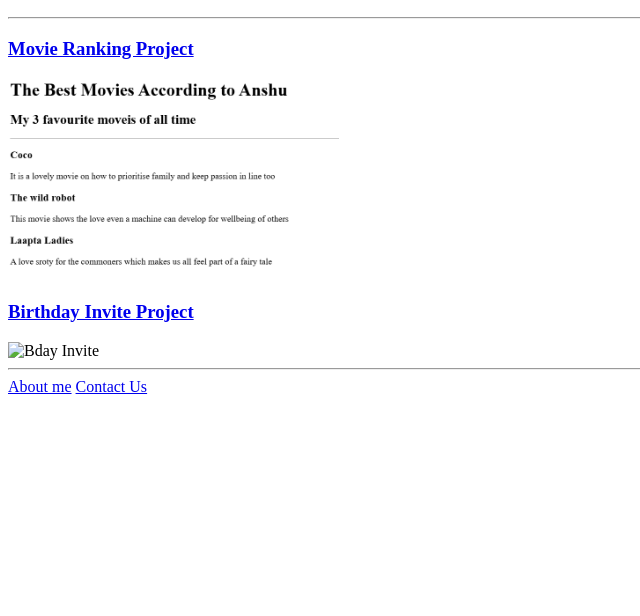
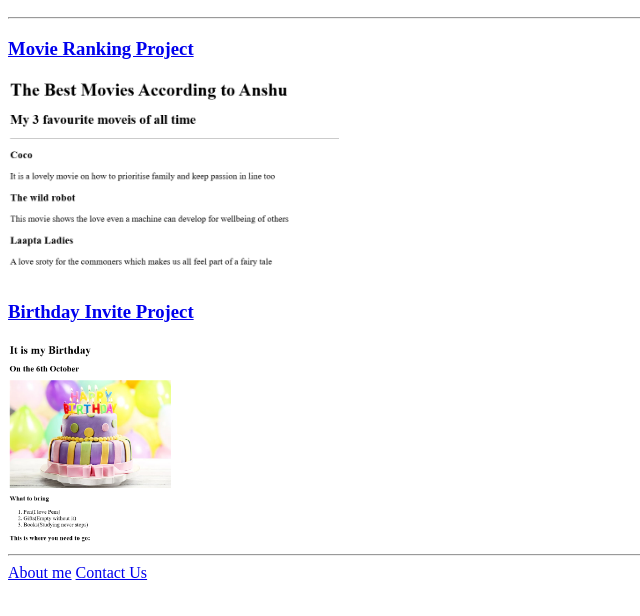
Before and after one commit to AnshuJaiswal88/html-Portfolio, a plain HTML site: page index.html in a window 1280 px wide. Shown: the part 110-726 px from the top of the page, without its empty margins (0-640 px from the left). Drawn offline with Linux system fonts and the light colour scheme.

Commit message:
Update index.html

```diff
--- a/index.html
+++ b/index.html
@@ -12,7 +12,7 @@
         <h3><a href="./public/movie-ranking.html">Movie Ranking Project</a></h3>
         <img src="./assets/images/FavMovie.png" alt="Favourite Movies" height="200"/>
         <h3><a href="./public/birthday-invite.html">Birthday Invite Project</a></h3>
-        <img src=".assets/images/Bday.png" alt="Bday Invite" height="200"/>
+        <img src="./assets/images/Bday.png" alt="Bday Invite" height="200"/>
         <hr/>
         <a href="./public/about.html">About me</a>
         <a href="./public/contact.html">Contact Us</a>
```
